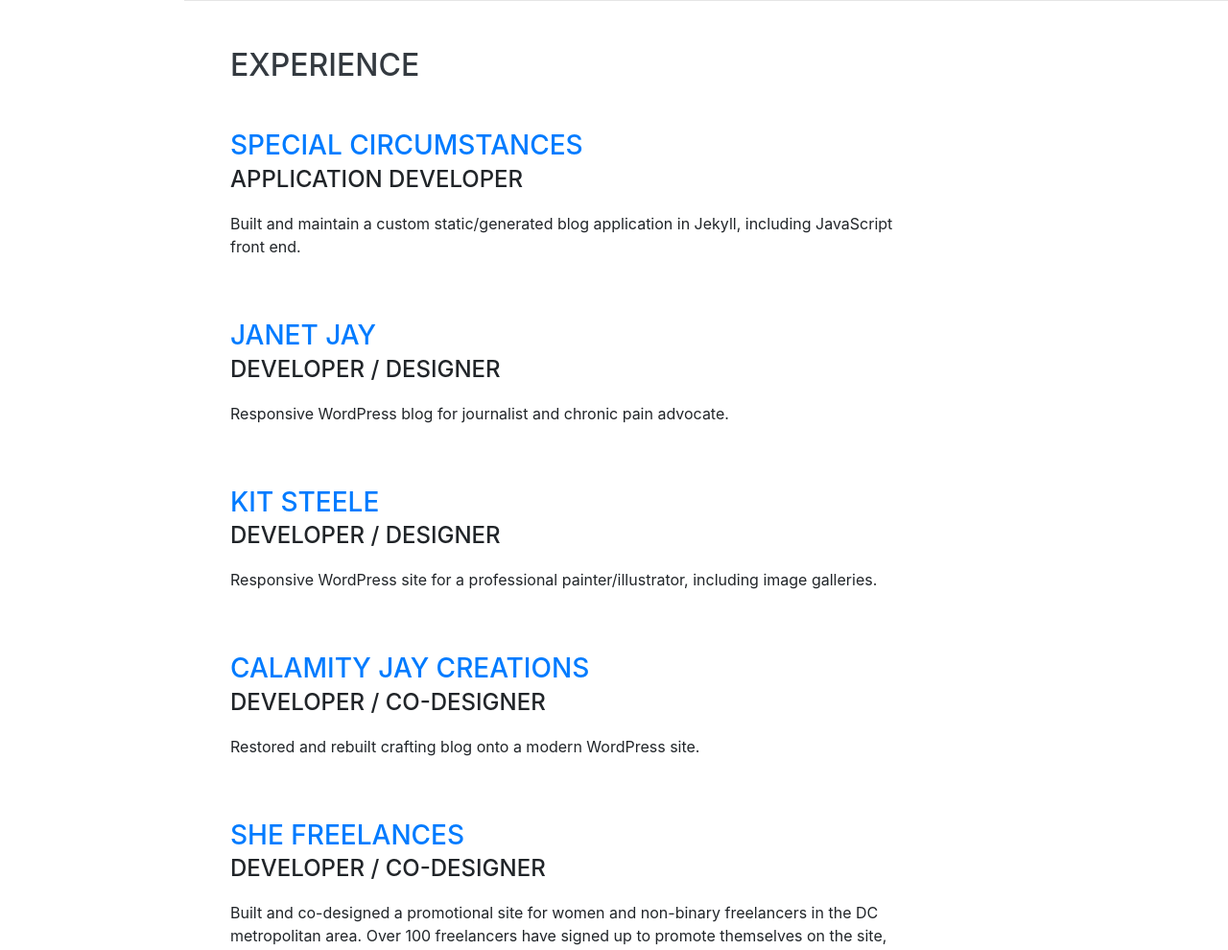
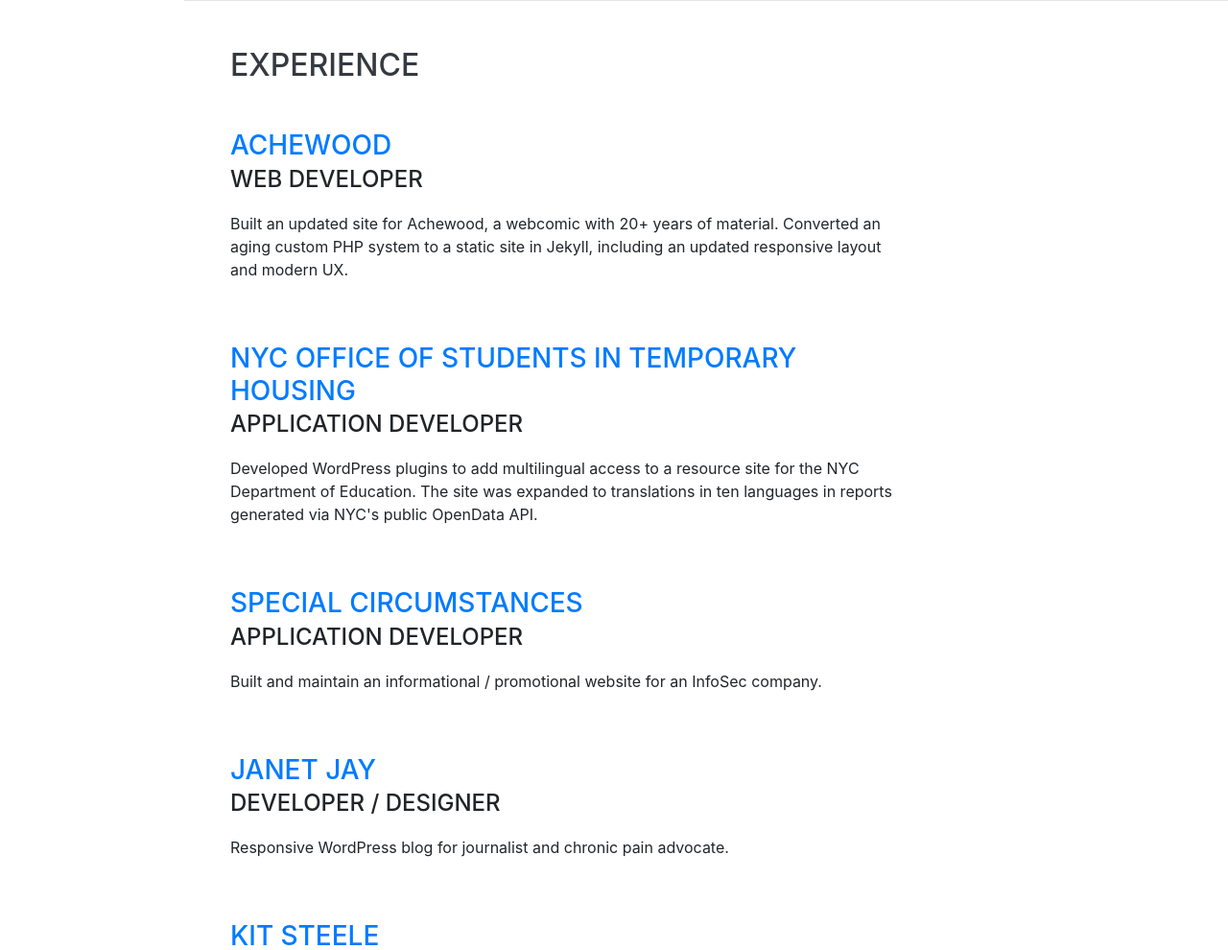
Before and after one commit to discolingua/discolingua.github.io, a website with bundled scripts: page index.html in a window 1280 px wide. Shown: the part 800-1790 px from the top of the page at 96% size. Built offline with nearby package versions, Linux system fonts and the light colour scheme; a web font is replaced by a local one.

Commit message:
refresh pre achewood 1.0

```diff
--- a/index.html
+++ b/index.html
@@ -30,7 +30,7 @@
     <a class="navbar-brand js-scroll-trigger" href="#page-top">
       <span class="d-block d-lg-none">Bunny Blake</span>
       <span class="d-none d-lg-block">
-        <img class="img-fluid img-profile rounded-circle mx-auto mb-2" src="img/profile.jpg" alt="">
+      <!--   <img class="img-fluid img-profile rounded-circle mx-auto mb-2" src="img/profile.jpg" alt=""> -->
       </span>
     </a>
     <button class="navbar-toggler" type="button" data-toggle="collapse" data-target="#navbarSupportedContent" aria-controls="navbarSupportedContent" aria-expanded="false" aria-label="Toggle navigation">
@@ -84,10 +84,31 @@
 
         <div class="resume-item d-flex flex-column flex-md-row justify-content-between mb-5">
           <div class="resume-content">
+            <h3 class="mb-0"><a target="_blank" href="http://achewood.koree.me/#">Achewood</a></h3>
+            <div class="subheading mb-3">Web Developer</div>
+            <p>Built an updated site for Achewood, a webcomic with 20+ years of material. Converted an aging custom PHP system to a static site in Jekyll, including an updated responsive layout and modern UX.
+          </div>
+          <div class="resume-date text-md-right">
+            <span class="text-primary"></span>
+          </div>
+        </div>
+
+        <div class="resume-item d-flex flex-column flex-md-row justify-content-between mb-5">
+          <div class="resume-content">
+            <h3 class="mb-0"><a target="_blank" href="https://www.special-circumstanc.es/#">NYC Office of Students in Temporary Housing</a></h3>
+            <div class="subheading mb-3">Application Developer</div>
+            <p>Developed WordPress plugins to add multilingual access to a resource site for the NYC Department of Education. The site was expanded to translations in ten languages in reports generated via NYC's public OpenData API. </p>
+          </div>
+          <div class="resume-date text-md-right">
+            <span class="text-primary"></span>
+          </div>
+        </div>
+
+        <div class="resume-item d-flex flex-column flex-md-row justify-content-between mb-5">
+          <div class="resume-content">
             <h3 class="mb-0"><a target="_blank" href="https://www.special-circumstanc.es/#">Special Circumstances</a></h3>
             <div class="subheading mb-3">Application Developer</div>
-            <p>Built and maintain a custom static/generated blog application in Jekyll, including
-              JavaScript front end.</p>
+            <p>Built and maintain an informational / promotional website for an InfoSec company.
           </div>
           <div class="resume-date text-md-right">
             <span class="text-primary"></span>
```
